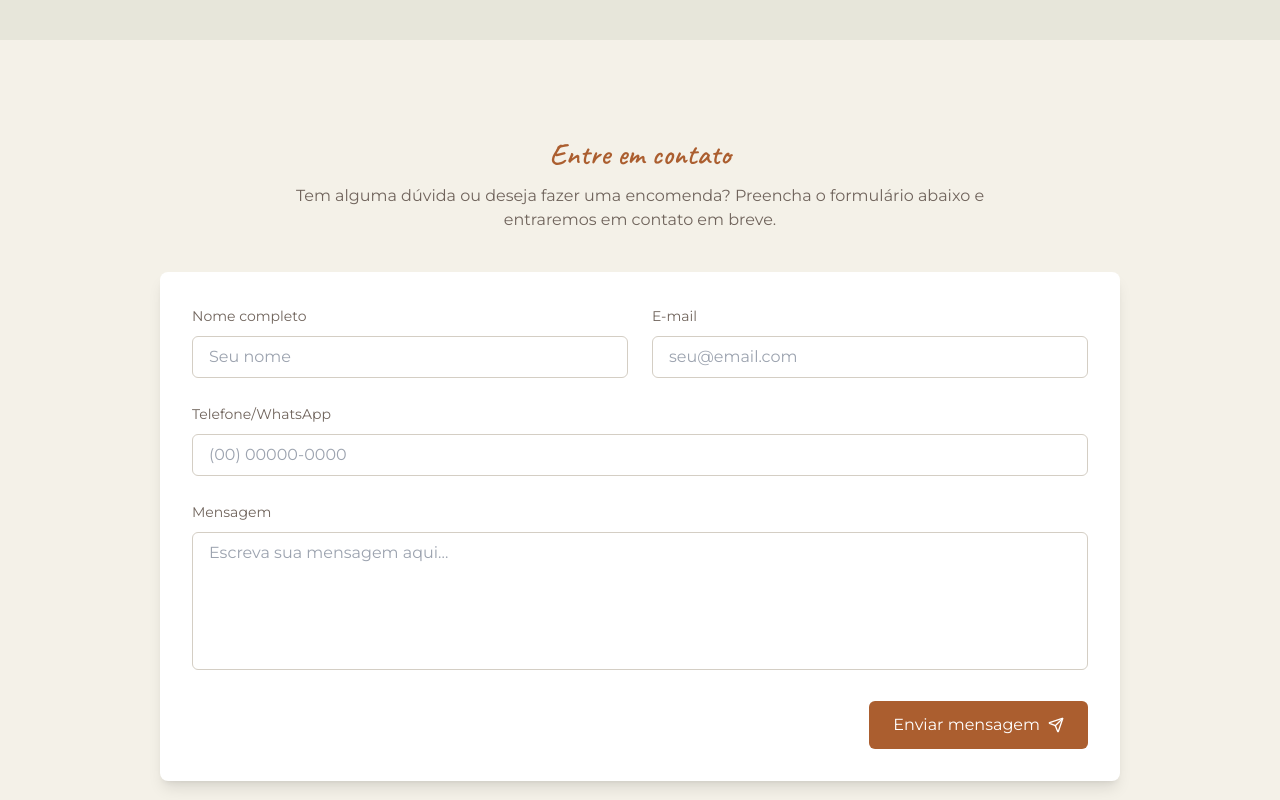
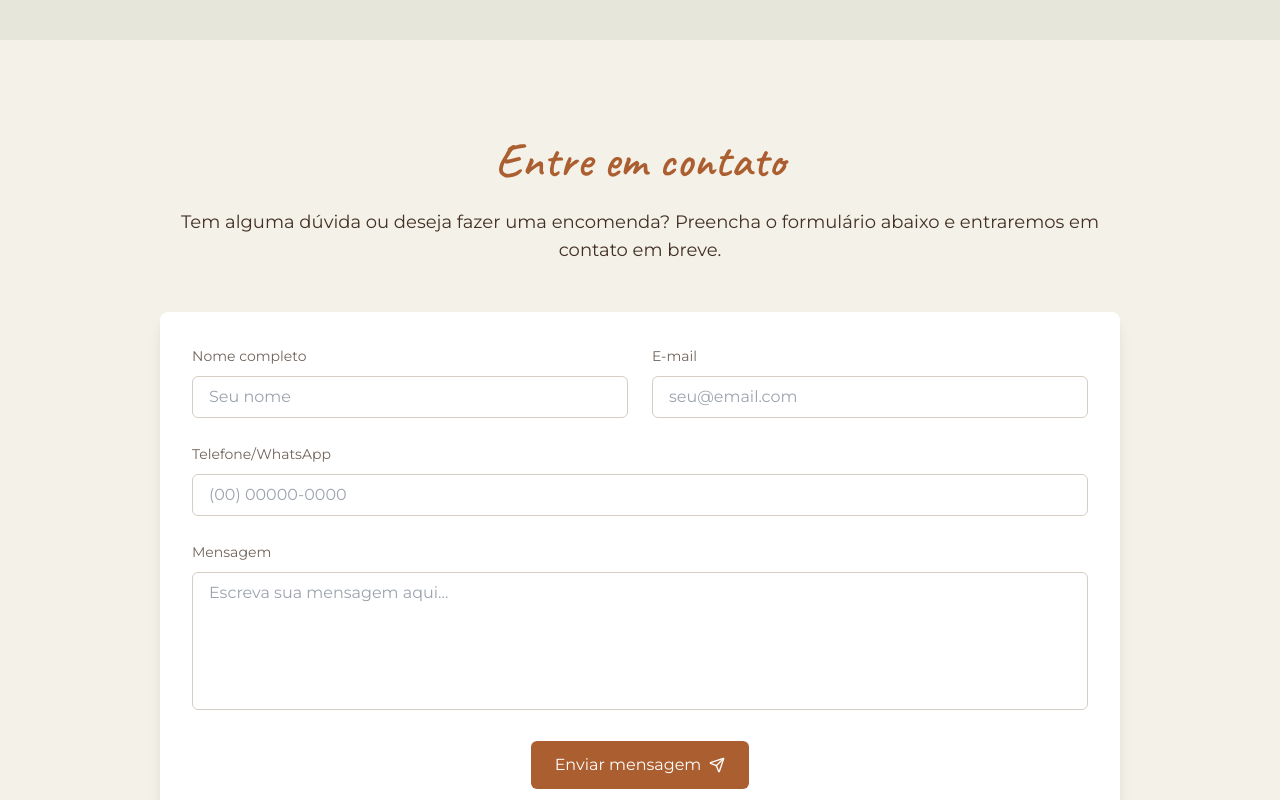
Before and after one commit to wevolt-digital/croche, a Next.js app: page / in a window 1280 px wide. Shown: the part 3980-4780 px from the top of the page. Built offline with nearby package versions, Linux system fonts and the light colour scheme.

Commit message:
Padronizar tamanho do título e centralizar CTA do formulário na seção de contato

```diff
--- a/components/home/contact-form.tsx
+++ b/components/home/contact-form.tsx
@@ -3,7 +3,6 @@
 import { useState } from 'react';
 import { motion } from 'framer-motion';
 import { Send } from 'lucide-react';
-import SectionTitle from '@/components/ui/section-title';
 
 const ContactForm = () => {
   const [formData, setFormData] = useState({
@@ -41,11 +40,13 @@ const ContactForm = () => {
   return (
     <section id="contact" className="section-spacing bg-cream">
       <div className="container-custom max-w-5xl">
-        <SectionTitle
-          title="Entre em contato"
-          subtitle="Tem alguma dúvida ou deseja fazer uma encomenda? Preencha o formulário abaixo e entraremos em contato em breve."
-          centered
-        />
+        {/* Título padronizado */}
+        <h3 className="mb-6 text-3xl md:text-5xl font-semibold text-center">
+          Entre em contato
+        </h3>
+        <p className="mb-12 text-center text-lg">
+          Tem alguma dúvida ou deseja fazer uma encomenda? Preencha o formulário abaixo e entraremos em contato em breve.
+        </p>
 
         <motion.div
           initial={{ opacity: 0, y: 20 }}
@@ -133,7 +134,7 @@ const ContactForm = () => {
                 />
               </div>
 
-              <div className="text-right">
+              <div className="text-center mt-8">
                 <button
                   type="submit"
                   disabled={isSubmitting}
```
